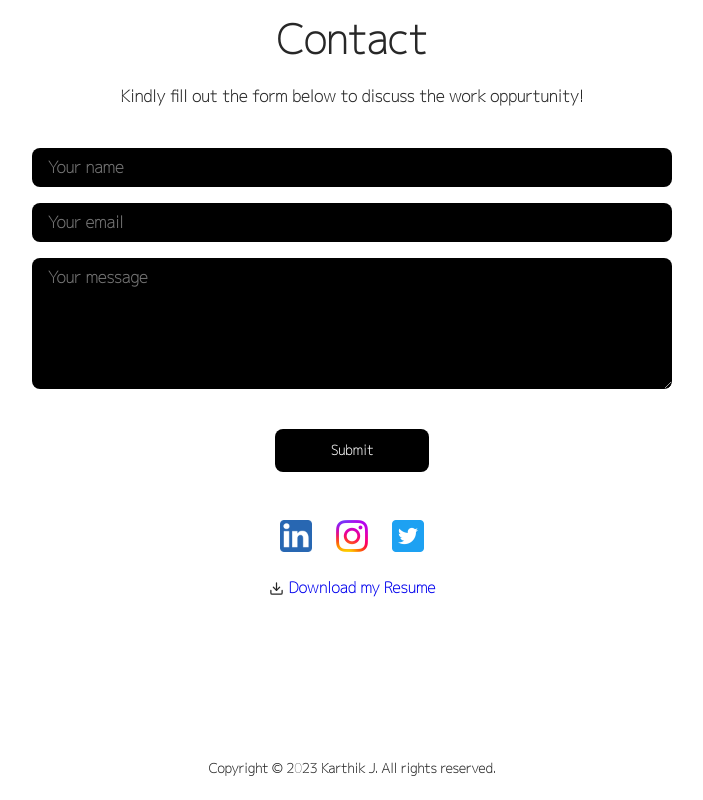
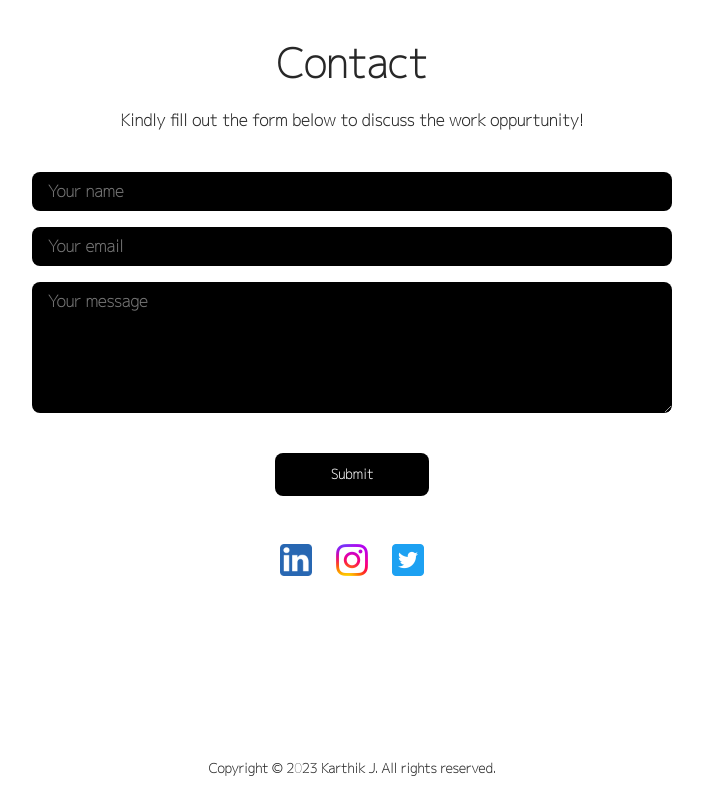
Before and after one commit to Karthik150502/Portfolio-React-Latest, a React (Create React App) app: page / in a window 1280 px wide. Shown: the part 5089-5889 px from the top of the page, without its empty margins (288-991 px from the left). Built offline with nearby package versions, Linux system fonts and the light colour scheme.

Commit message:
Removed the resume link from the contact section.

```diff
--- a/src/Components/Contact/contact.js
+++ b/src/Components/Contact/contact.js
@@ -5,7 +5,6 @@ import linkedinlogo from "../../assets/linkedin.png"
 import twitetrlogo from "../../assets/twitter.png"
 import React from 'react'
 import emailjs from '@emailjs/browser';
-import resume from "./../../assets/files/resume_karthikrdy150502.pdf";
 import { Download } from "lucide-react"
 import { z } from "zod";
 
@@ -91,10 +90,7 @@ export default function Contact() {
             <img src={twitetrlogo} alt="Twitter" className="link" />
           </a>
         </div>
-        <span className='download-link'>
-          <Download strokeWidth={2} size={15} />
-          <a href={resume} download className='resumelink'>Download my Resume</a>
-        </span>
+
       </div>
     </section>
   )
```
Also changed, not shown: 1 other file (tests, documents, lock files or other folders).
